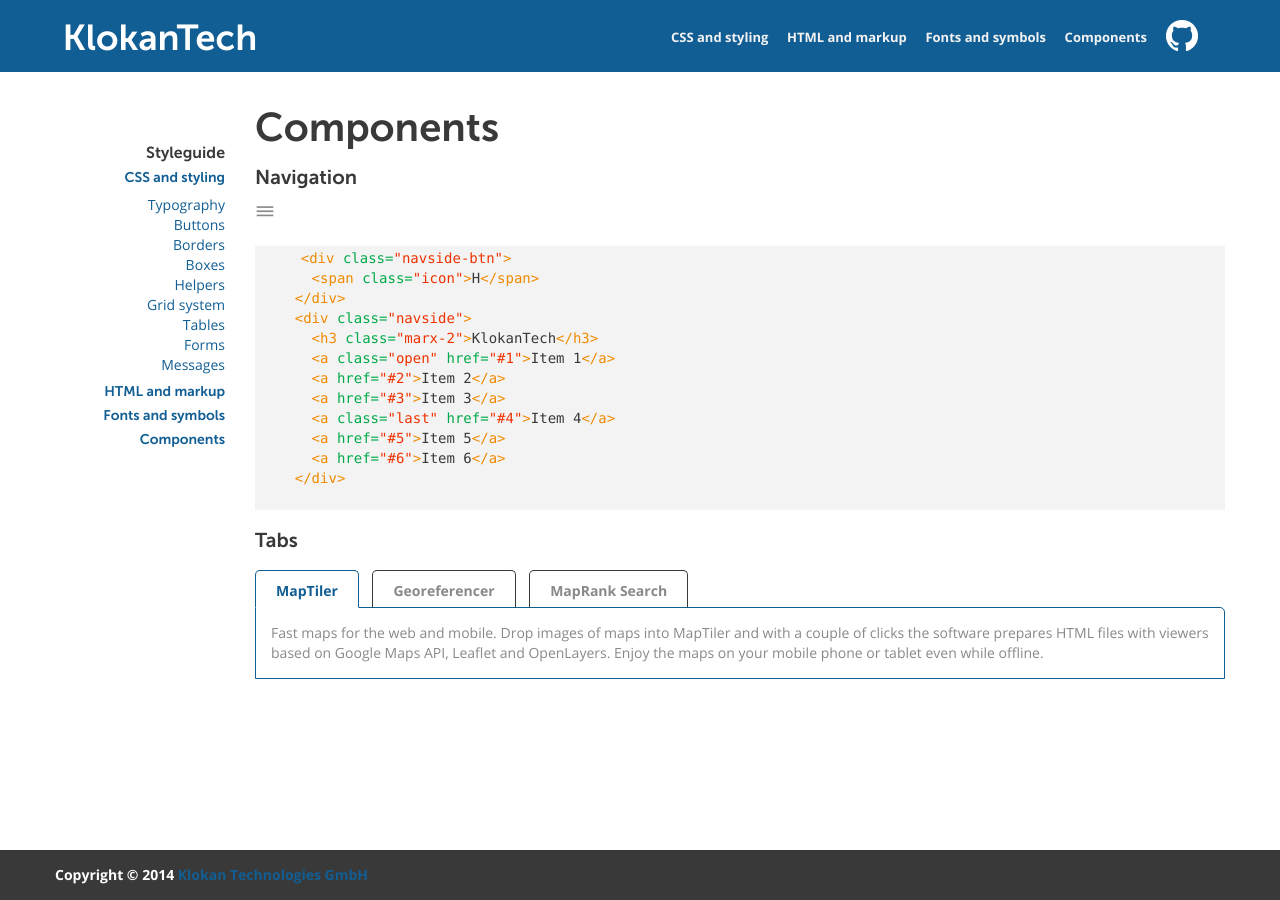
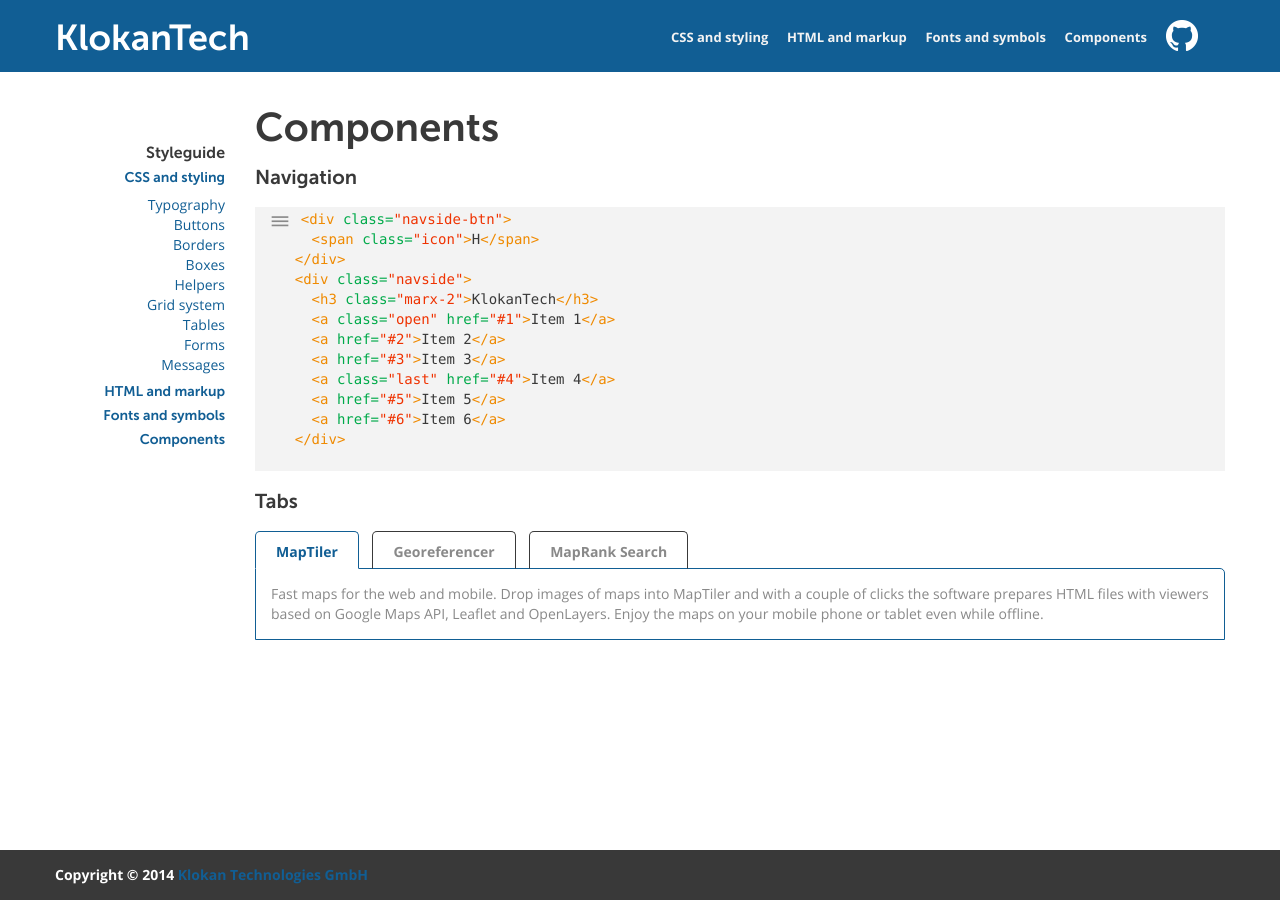
Before and after one commit to klokantech/styles, a Jekyll site: the page built from components.html, in a window 1280 px wide. Built offline with Jekyll 4.4.1, drawn with Linux system fonts in a browser that asks for light colours.

Commit message:
Navs - simplify navbar-top, -small improvement

```diff
--- a/_layouts/default.html
+++ b/_layouts/default.html
@@ -16,9 +16,7 @@
   <body>
     <div id="navbar-top">
       <div class="container">
-        <div class="logo">
-          <h1><a href="http://klokantech.com">KlokanTech</a></h1>
-        </div>
+        <a class="title" href="http://klokantech.com">KlokanTech</a>
         <ul class="nav">
           <li><a href="{{ site.baseurl }}">CSS and styling</a></li>
           <li><a href="{{ site.baseurl }}html5">HTML and markup</a></li>
--- a/_sass/_base.scss
+++ b/_sass/_base.scss
@@ -17,7 +17,7 @@
   margin-left: auto;
   margin-right: auto;
   padding: $container-padding-y $container-padding-x;
-  &.main{
+  &.main, &.main-small{
     margin-bottom: -$footer-height;
     padding-top: $navbar-top-height;
     min-height: 100%;
@@ -26,6 +26,9 @@
       display: block;
       height: $footer-height;
     }
+  }
+  &.main-small{
+    padding-top: $navbar-top-small-height;
   }
 }
 
--- a/_sass/_navbar.scss
+++ b/_sass/_navbar.scss
@@ -13,26 +13,29 @@
   border-width: 0 0 1px;
   background-color: $navbar-top-bgcolor;
 
-  .logo{
+  .logo h1, .title{
     float: left;
-    height: $navbar-top-height;
-    margin: 0 $padding-x;
-    h1{
     font-size: $navbar-top-title-size;
     height: $navbar-top-height;
     padding-top: $navbar-top-height - $navbar-top-title-size - $navbar-top-title-padding-bottom;
-      padding-right: $padding-x / 2;
+    padding-right: $padding-x;
     padding-bottom:  $navbar-top-title-padding-bottom;
-      padding-left: $padding-x / 2;
+    padding-left: $padding-x;
     margin: 0;
     white-space: nowrap;
+    color: $navbar-top-title-color;
+    font-family: $font-secondary;
+    line-height: $navbar-top-title-size;
+    &:hover{
+      text-decoration: none;
+    }
     a{
       color: $navbar-top-title-color;
       &:hover{
         text-decoration: none;
       }
     }
-    }
+
   }
 
   .nav{
@@ -116,28 +119,27 @@
   }
 }
 
+$scale: $navbar-top-small-height / $navbar-top-height;
 #navbar-top-small{
   @extend #navbar-top;
-  height: $navbar-top-height * 0.6;
-  .logo{
-    h1{
-      font-size: $navbar-top-title-size * 0.6;
-      height: $navbar-top-height * 0.6;
+  height: $navbar-top-small-height;
+  .logo h1, .title{
+    font-size: $navbar-top-title-size * $scale;
+    height: $navbar-top-small-height;
+    line-height: $navbar-top-small-height;
     padding: 0;
-      padding-top:  ($navbar-top-height - $navbar-top-title-size - $navbar-top-title-padding-bottom) * 0.6;
-      padding-bottom:  $navbar-top-title-padding-bottom * 0.6;
   }
-  }
+
   .nav{
     a{
-      height: $navbar-top-height * 0.6;
-      padding-top:  ($navbar-top-height * 0.6 - $navbar-top-link-size) / 2;
-      padding-bottom:  $navbar-top-title-padding-bottom * 0.6;
+      height: $navbar-top-height * $scale;
+      padding-top:  ($navbar-top-height * $scale - $navbar-top-link-size) / 2;
+      padding-bottom:  $navbar-top-title-padding-bottom * $scale;
     }
   }
   .nav-mobile{
     #nav-mobile-nav{
-      top: $navbar-top-height * 0.6;
+      top: $navbar-top-small-height;
     }
   }
 }
@@ -169,6 +171,10 @@
 }
 .navside-btn{
   cursor: pointer;
+  width: 50px;
+  position: absolute;
+  padding: 10px;
+  text-align: center;
 }
 .navside {
   position: fixed;
--- a/_sass/_variables.scss
+++ b/_sass/_variables.scss
@@ -179,6 +179,7 @@
 
 /* Top navbar */
 $navbar-top-height: 72px;
+$navbar-top-small-height: 48px;
 $navbar-top-margin-bottom: 20px;
 
 $navbar-top-zindex: 90;
```
Lines whose indentation alone changed are shown as unchanged.
